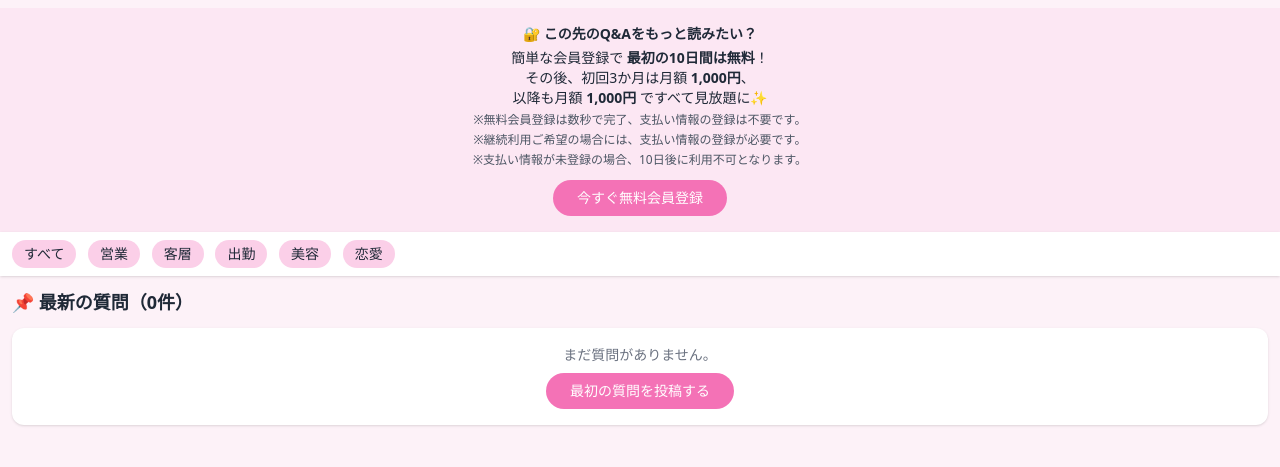
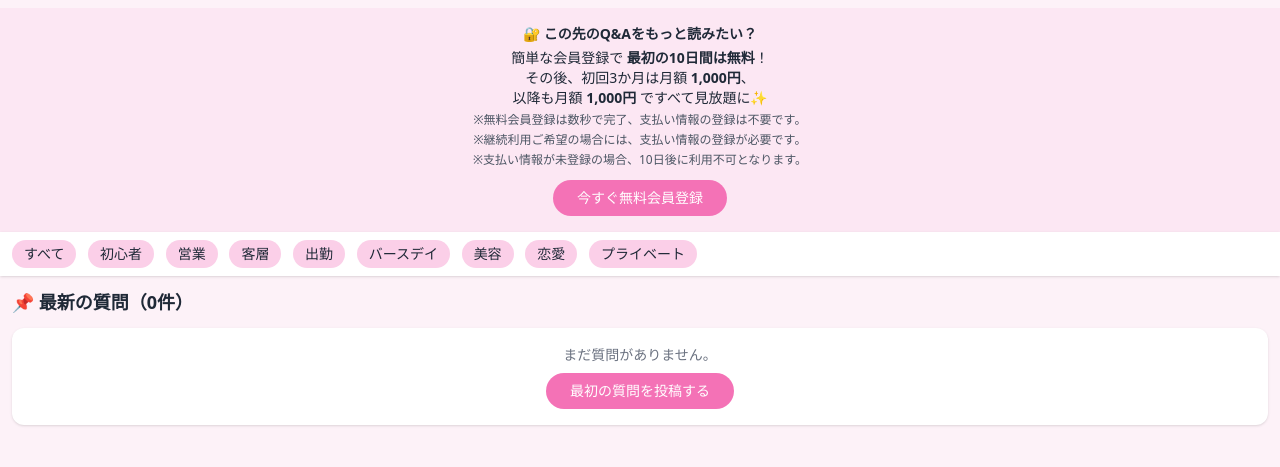
Before and after one commit to ymzk4160/ymzk4160-cabaq-flask, a Flask app: page / in a window 1280 px wide. Shown: the part 233-700 px from the top of the page. Run offline with Flask 3, Linux system fonts and the light colour scheme; some libraries are stand-ins or nearby versions.

Commit message:
Update index.html

```diff
--- a/app/templates/main/index.html
+++ b/app/templates/main/index.html
@@ -42,11 +42,14 @@
 <!-- カテゴリスライダー（スクロールバーなし） -->
 <div class="overflow-x-auto whitespace-nowrap p-2 bg-white shadow no-scrollbar">
   <button onclick="filterCategory('all')" class="category-button inline-block bg-pink-200 hover:bg-pink-300 text-sm px-3 py-1 rounded-full mx-1" data-category-btn="all">すべて</button>
+  <button onclick="filterCategory('初心者')" class="category-button inline-block bg-pink-200 hover:bg-pink-300 text-sm px-3 py-1 rounded-full mx-1" data-category-btn="初心者">初心者</button>
   <button onclick="filterCategory('営業')" class="category-button inline-block bg-pink-200 hover:bg-pink-300 text-sm px-3 py-1 rounded-full mx-1" data-category-btn="営業">営業</button>
   <button onclick="filterCategory('客層')" class="category-button inline-block bg-pink-200 hover:bg-pink-300 text-sm px-3 py-1 rounded-full mx-1" data-category-btn="客層">客層</button>
   <button onclick="filterCategory('出勤')" class="category-button inline-block bg-pink-200 hover:bg-pink-300 text-sm px-3 py-1 rounded-full mx-1" data-category-btn="出勤">出勤</button>
+  <button onclick="filterCategory('バースデイ')" class="category-button inline-block bg-pink-200 hover:bg-pink-300 text-sm px-3 py-1 rounded-full mx-1" data-category-btn="バースデイ">バースデイ</button>
   <button onclick="filterCategory('美容')" class="category-button inline-block bg-pink-200 hover:bg-pink-300 text-sm px-3 py-1 rounded-full mx-1" data-category-btn="美容">美容</button>
   <button onclick="filterCategory('恋愛')" class="category-button inline-block bg-pink-200 hover:bg-pink-300 text-sm px-3 py-1 rounded-full mx-1" data-category-btn="恋愛">恋愛</button>
+  <button onclick="filterCategory('プライベート')" class="category-button inline-block bg-pink-200 hover:bg-pink-300 text-sm px-3 py-1 rounded-full mx-1" data-category-btn="プライベート">プライベート</button>
 </div>
 
   <!-- 最新Q&Aリスト -->
```
Lines whose indentation alone changed are shown as unchanged.
